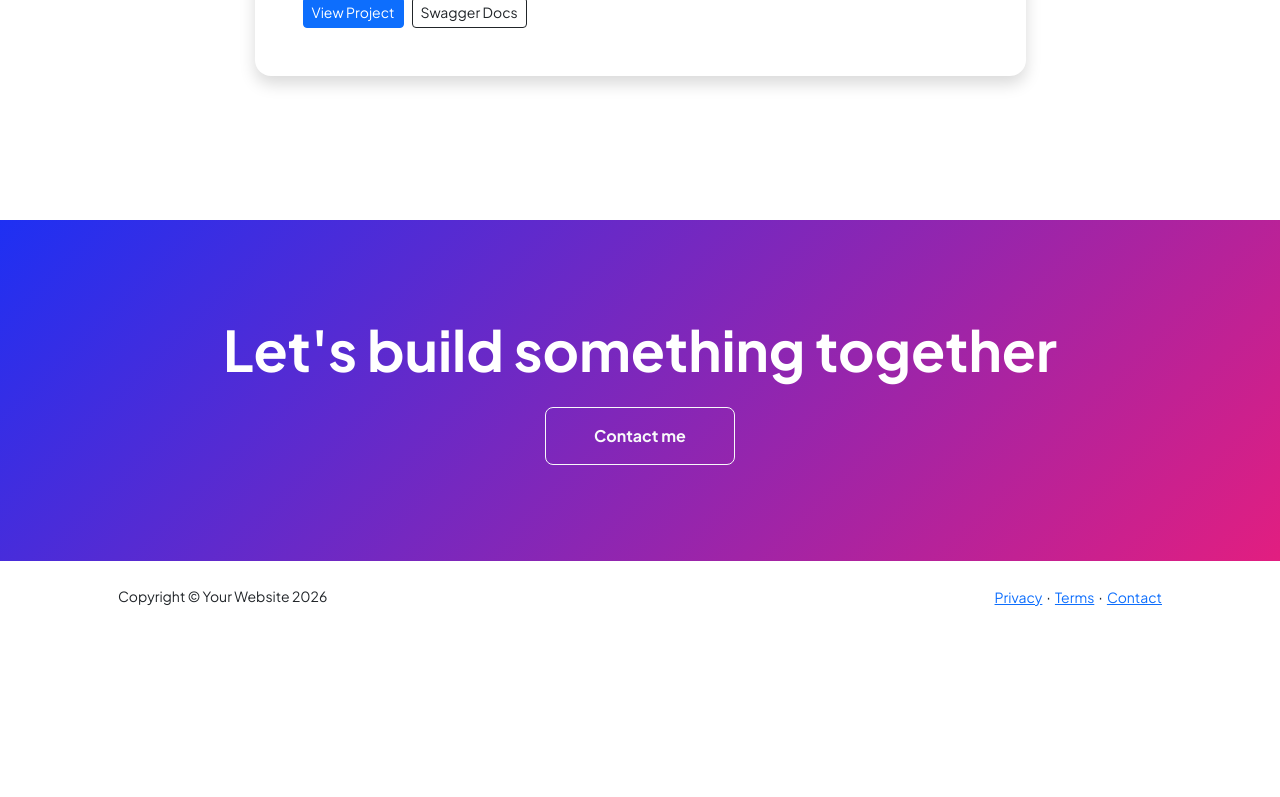
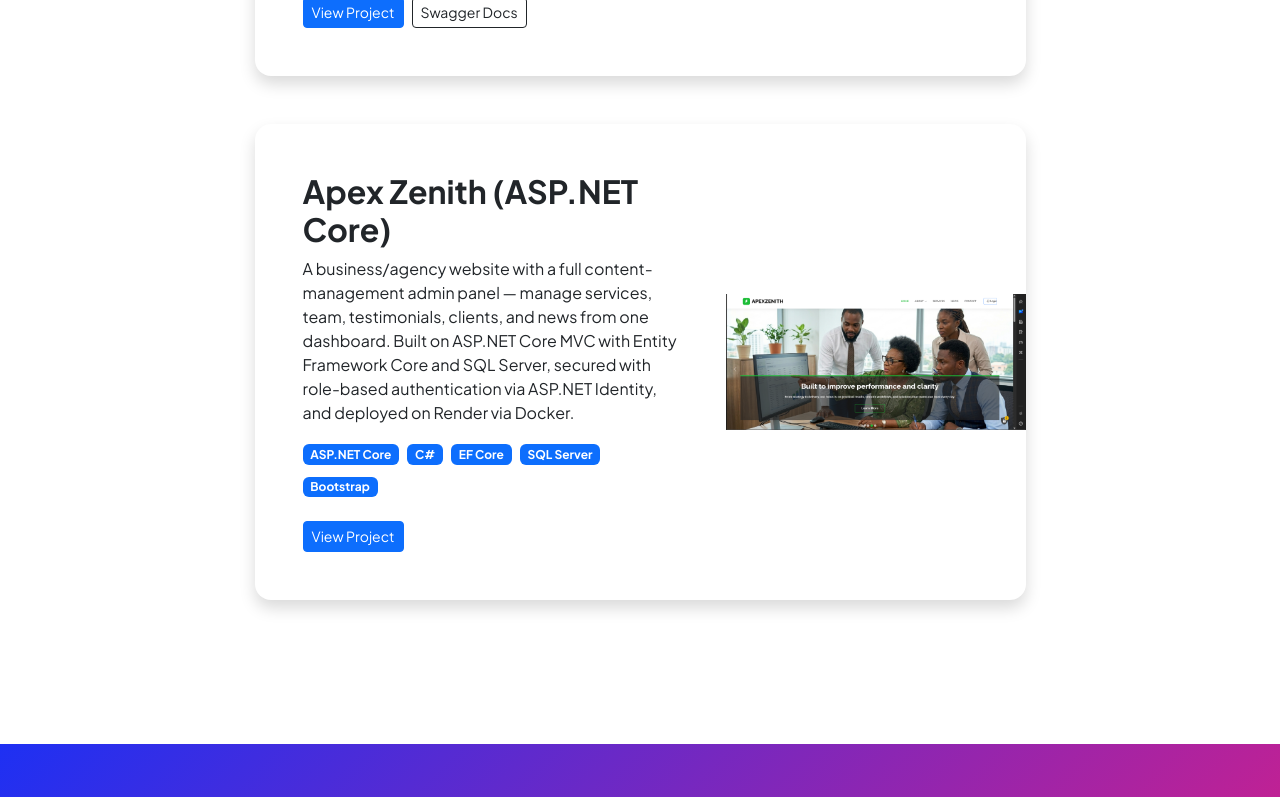
Before and after one commit to beldo55/portfolio-2, a Next.js app: page /projects in a window 1280 px wide. Shown: the part 618-1415 px from the top of the page. Before the commit the page ends 1251 px from the top, so only its background shows below. Built offline with nearby package versions, Linux system fonts and the light colour scheme.

Commit message:
Merge branch 'main' of https://github.com/beldo55/portfolio-2 into old-state

```diff
--- a/app/projects/page.tsx
+++ b/app/projects/page.tsx
@@ -11,14 +11,15 @@ const projects = [
     link: 'https://tech-academy-front-end.vercel.app/',
     backendLink: 'https://tech-academy-ten.vercel.app/swagger'
   },
-  // {
-  //   id: 2,
-  //   title: 'Real-Time Chat Application',
-  //   description: 'A modern chat application with authentication and real-time messaging. Designed with React.js frontend and Node.js backend. Supports user sessions, message handling, and scalable architecture.',
-  //   tech: ['React.js', 'Node.js', 'Express', 'MongoDB'],
-  //   img: 'https://dummyimage.com/300x400/343a40/6c757d',
-  //   link: 'https://likids-chat.netlify.app/'
-  // },
+  {
+    id: 2,
+    title: 'Apex Zenith (ASP.NET Core)',
+    description: 'A business/agency website with a full content-management admin panel — manage services, team, testimonials, clients, and news from one dashboard. Built on ASP.NET Core MVC with Entity Framework Core and SQL Server, secured with role-based authentication via ASP.NET Identity, and deployed on Render via Docker.',
+    tech: ['ASP.NET Core', 'C#', 'EF Core', 'SQL Server', 'Bootstrap'],
+    img: '/assets/apex.png',
+    link: 'https://apexzenith.onrender.com'
+
+  },
 
 ];
 
@@ -63,9 +64,11 @@ export default function ProjectsPage() {
                           <Link href={project.link} className="btn btn-primary btn-sm me-2">
                             View Project
                           </Link>
-                          <Link href={project.backendLink} className="btn btn-outline-dark btn-sm">
-                            Swagger Docs
-                          </Link>
+                          {project.backendLink && (
+                            <Link href={project.backendLink} className="btn btn-outline-dark btn-sm">
+                              Swagger Docs
+                            </Link>
+                          )}
                         </div>
                       </div>
 
```
Also changed, not shown: public/assets/apex.png (added).
